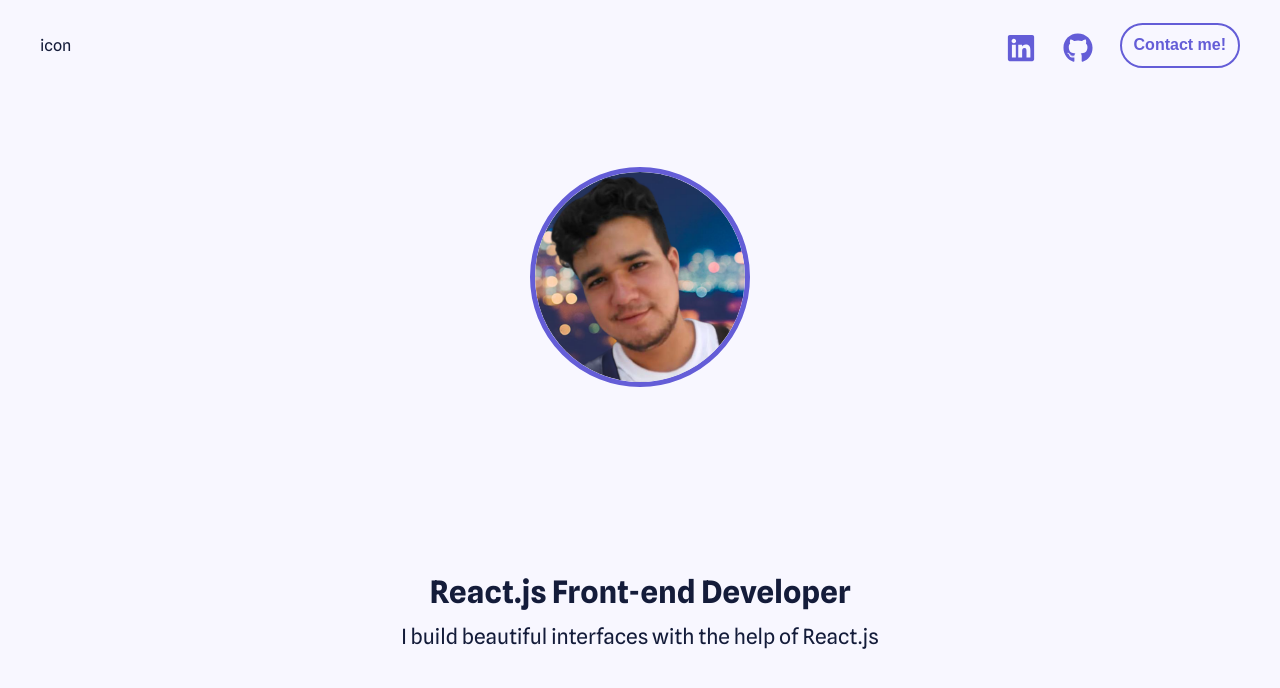
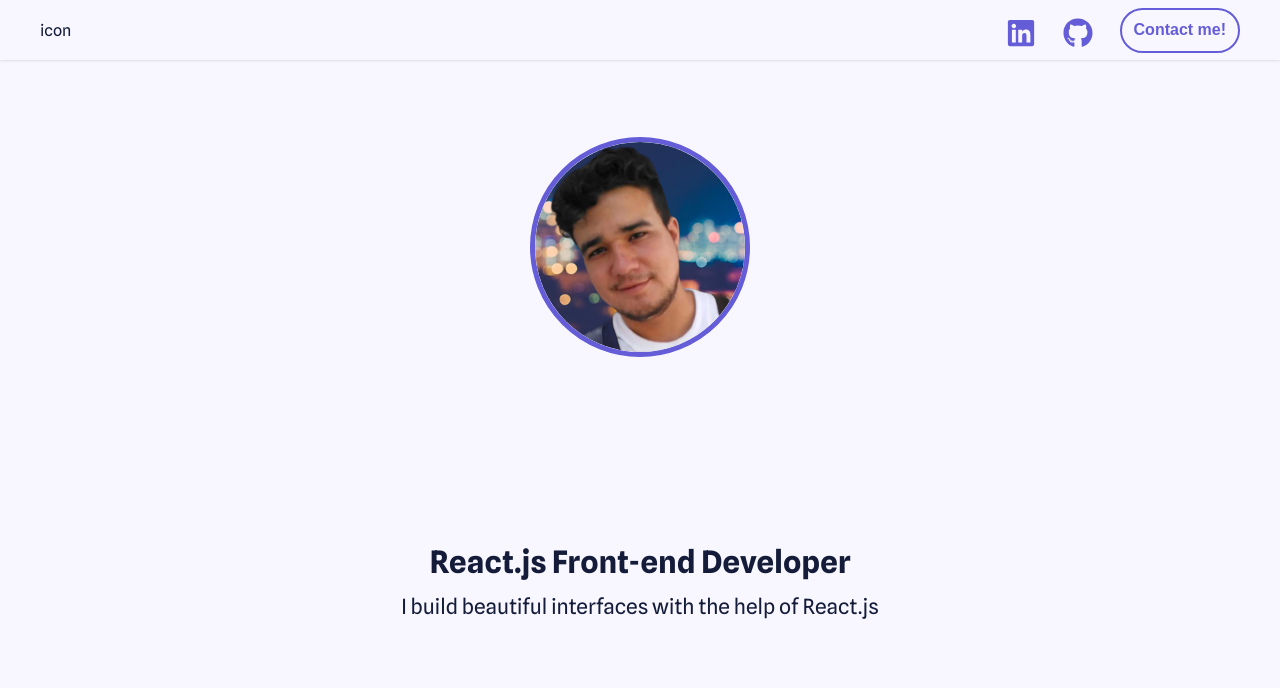
Before and after one commit to jsalen/personal-portfolio, a React (Create React App) app: page / in a window 1280 px wide. Shown: the top 688 px of the page. Built offline with nearby package versions, Linux system fonts and the light colour scheme.

Commit message:
made Header a fixed position and added a Layout component to set content below Header

```diff
--- a/src/App.js
+++ b/src/App.js
@@ -1,3 +1,4 @@
+import { Layout } from './components/Layout'
 import { Header } from './containers/Header'
 import { Intro } from './containers/Intro'
 
@@ -5,7 +6,9 @@ function App() {
   return (
     <>
       <Header />
-      <Intro />
+      <Layout>
+        <Intro />
+      </Layout>
     </>
   )
 }
--- /dev/null
+++ b/src/components/Layout/index.js
@@ -0,0 +1,5 @@
+import { Main } from './styles'
+
+export const Layout = ({ children }) => {
+  return <Main>{children}</Main>
+}
--- /dev/null
+++ b/src/components/Layout/styles.js
@@ -0,0 +1,7 @@
+import styled from 'styled-components'
+
+export const Main = styled.main`
+  width: 100%;
+  margin-top: 60px;
+  padding: 0 16px;
+`
--- a/src/containers/Header/styles.js
+++ b/src/containers/Header/styles.js
@@ -1,12 +1,17 @@
 import styled from 'styled-components'
 
 export const Container = styled.header`
+  position: fixed;
+  top: 0;
+  left: 0;
+  right: 0;
   width: 100%;
-  min-height: 90px;
+  min-height: 60px;
   padding: 0 4rem;
   display: flex;
   justify-content: space-between;
   align-items: center;
   font-size: 1.6rem;
-  background-color: inherit;
+  background-color: #f8f7ff;
+  box-shadow: 0 0 3px rgba(0, 0, 0, 0.2);
 `
--- a/src/containers/Intro/styles.js
+++ b/src/containers/Intro/styles.js
@@ -3,7 +3,7 @@ import styled from 'styled-components'
 export const Container = styled.section`
   width: 100%;
   height: calc(100vh - 90px);
-  padding: 2rem 1.6rem;
+  padding: 2rem 0;
   display: grid;
   grid-template-rows: 1fr 1fr;
   place-items: center;
```
